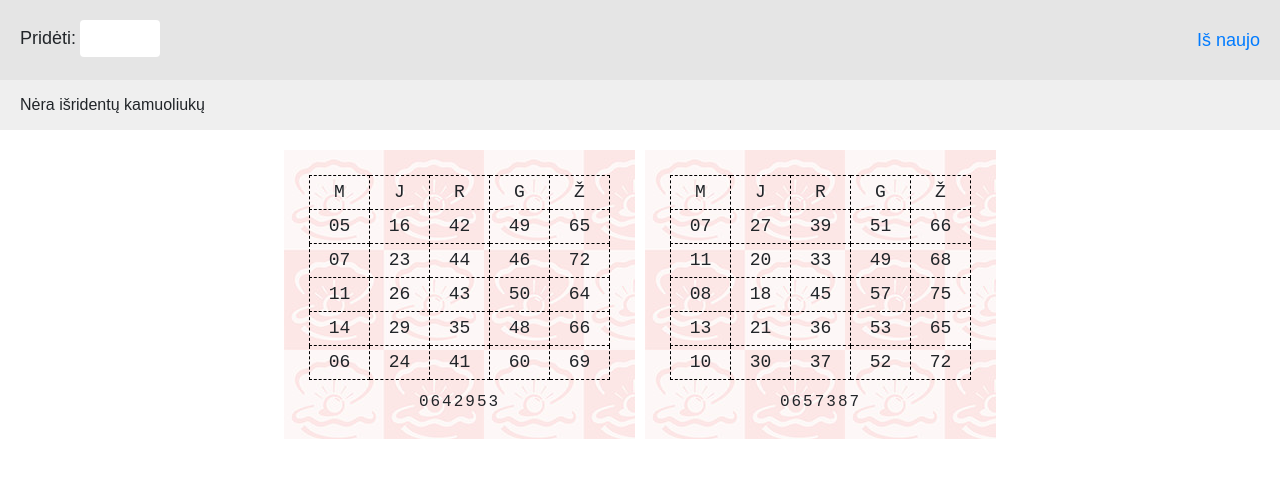
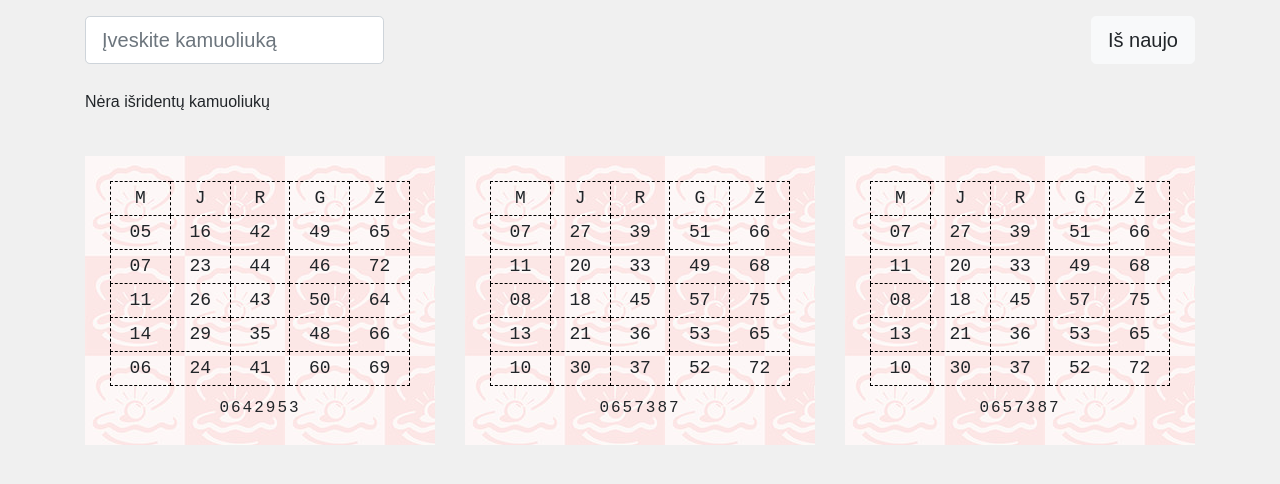
Before and after one commit to edvinasjurele/teleloto-crossout, a React (Create React App) app: page / in a window 1280 px wide. Shown: the top 484 px of the page. Built offline with nearby package versions, Linux system fonts and the light colour scheme.

Commit message:
Add Sphere balls, fix tickets grid

```diff
--- a/src/App.css
+++ b/src/App.css
@@ -1,19 +1,9 @@
-.App__tickets {
-  /* text-align: center; */
-  padding: 15px;
+.App__header {
+  font-size: 18px;
+  /* background-color: #e5e5e5; */
 }
 
-.App__header {
-  font-size: 18px;
-  padding: 20px;
-  background-color: #e5e5e5;
+.App__balls-bar {
+  min-height: 60px;
+  /* background-color: #efefef; */
 }
-
-.App__rolled-balls-bar {
-  display: flex;
-  flex-wrap: wrap;
-  padding: 10px 20px;
-  align-items: center;
-  min-height: 50px;
-  background-color: #efefef;
-}
--- a/src/App.js
+++ b/src/App.js
@@ -3,6 +3,7 @@ import "./App.css";
 
 import Ticket from "./components/Ticket";
 import Ball from "./components/Ball";
+import Sphere from "./components/Sphere";
 import Input from "./components/Input";
 
 const STORAGE_KEY = "appState";
@@ -122,47 +123,83 @@ class App extends Component {
     const { rolledValues } = this.state;
     return (
       <div className="App">
-        <div className="App__header d-flex flex-wrap justify-content-between align-items-center">
+        <div className="App__header pt-3 pb-2">
+          <div className="container">
+            <div className="d-flex flex-wrap justify-content-between align-items-center">
               <div className="d-flex flex-wrap">
-            <form onSubmit={this.handleEnteredNumberCrossout} className="mr-3">
-              <label htmlFor="numberToAdd">Pridėti: </label>
+                <form onSubmit={this.handleEnteredNumberCrossout}>
                   <Input
                     id="numberToAdd"
+                    placeholder="Įveskite kamuoliuką"
+                    size="lg"
                     value={this.state.value}
                     onChange={this.handleEnteredNumber}
-                className="ml-1 text-center"
                   />
                 </form>
               </div>
               <div>
-            <a href="#is-naujo" onClick={this.invalidateCache}>
+                <button
+                  type="button"
+                  className="btn btn-light btn-lg"
+                  onClick={this.invalidateCache}
+                >
                   Iš naujo
-            </a>
+                </button>
               </div>
             </div>
-        <div className="App__rolled-balls-bar">
+          </div>
+        </div>
+        <div className="App__balls-bar d-flex flex-wrap align-items-center">
+          <div className="container">
             {rolledValues.length ? (
               <div className="d-flex align-items-center w-100">
                 <div style={{ flex: 1 }}>
                   {rolledValues.map((value, index) => (
-                  <Ball key={index} value={value} className="d-inline-block" />
+                    <Sphere
+                      key={index}
+                      value={value}
+                      className="d-inline-block mr-1 my-1"
+                    />
                   ))}
                 </div>
-              <a
-                href="#atgal"
+                <button
+                  type="button"
+                  className="btn btn-light ml-2"
                   onClick={this.removeLastRolledValue}
-                className="ml-2"
                 >
                   Trinti
-              </a>
+                </button>
               </div>
             ) : (
               <div>Nėra išridentų kamuoliukų</div>
             )}
           </div>
-        <div className="App__tickets text-center">
-          <Ticket rolledValues={this.state.rolledValues} {...ticket1} />
-          <Ticket rolledValues={this.state.rolledValues} {...ticket2} />
+        </div>
+        <div className="container text-center">
+          <div className="row mt-3">
+            <div className="circle" />
+            <div className="col-12 col-md-6 col-lg-4">
+              <Ticket
+                className="d-inline-block text-center my-2"
+                rolledValues={this.state.rolledValues}
+                {...ticket1}
+              />
+            </div>
+            <div className="col-12 col-md-6 col-lg-4">
+              <Ticket
+                className="d-inline-block text-center my-2"
+                rolledValues={this.state.rolledValues}
+                {...ticket2}
+              />
+            </div>
+            <div className="col-12 col-md-6 col-lg-4">
+              <Ticket
+                className="d-inline-block text-center my-2"
+                rolledValues={this.state.rolledValues}
+                {...ticket2}
+              />
+            </div>
+          </div>
         </div>
       </div>
     );
--- a/src/components/Ball/index.css
+++ b/src/components/Ball/index.css
@@ -1,9 +1,8 @@
 .Ball {
   line-height: 1;
-  margin: 5px;
   background-color: darkgrey;
   border-radius: 50%;
-  padding: 5px;
+  padding: 7px;
 }
 
 .Ball.Ball--blue {
--- a/src/components/Input/index.css
+++ b/src/components/Input/index.css
@@ -1,8 +1,3 @@
 .Input {
-  font-size: 18px;
-  padding: 5px;
-  border-radius: 4px;
-  border-style: none;
-  max-width: 80px;
-  outline: none;
+  box-shadow: none !important;
 }
--- a/src/components/Input/index.js
+++ b/src/components/Input/index.js
@@ -4,16 +4,29 @@ import cx from "classnames";
 
 import "./index.css";
 
-const Input = ({ className, ...props }) => (
-  <input type="text" {...props} className={cx("Input", className)} />
-);
+const Input = ({ className, size, ...props }) => {
+  const inputSize = {
+    lg: "form-control-lg",
+    sm: "form-control-sm"
+  }[size];
+
+  return (
+    <input
+      type="text"
+      {...props}
+      className={cx("Input form-control", inputSize, className)}
+    />
+  );
+};
 
 Input.propTypes = {
-  className: PropTypes.string
+  className: PropTypes.string,
+  size: PropTypes.oneOf(["lg", "sm", undefined])
 };
 
 Input.defaultProps = {
-  className: undefined
+  className: undefined,
+  size: undefined
 };
 
 export default Input;
--- /dev/null
+++ b/src/components/Sphere/index.css
@@ -0,0 +1,53 @@
+.Sphere {
+  line-height: 34px;
+  text-align: center;
+  display: block;
+  background: black;
+  border-radius: 50%;
+  height: 35px;
+  width: 35px;
+  margin: 0;
+  color: white;
+}
+
+.Sphere.Sphere--blue {
+  background: radial-gradient(
+    circle at 30% 30%,
+    rgba(0, 0, 255, 0.75) 40%,
+    rgba(0, 0, 55, 1) 100%
+  );
+}
+
+.Sphere.Sphere--black {
+  background: radial-gradient(
+    circle at 30% 30%,
+    rgba(60, 60, 60, 0.75) 40%,
+    rgba(0, 0, 0, 1) 100%
+  );
+}
+
+.Sphere.Sphere--red {
+  background: radial-gradient(
+    circle at 30% 30%,
+    rgba(255, 0, 0, 0.75) 40%,
+    rgba(55, 0, 0, 1) 100%
+  );
+}
+
+.Sphere.Sphere--yellow {
+  background: radial-gradient(
+    circle at 30% 30%,
+    rgb(240, 240, 0) 40%,
+    rgba(55, 55, 0, 1) 100%
+  );
+  color: black;
+}
+
+.Sphere.Sphere--green {
+  background: radial-gradient(
+    circle at 30% 30%,
+    rgba(0, 245, 0, 1) 40%,
+    rgba(0, 55, 0, 1) 100%
+  );
+  color: black;
+}
--- /dev/null
+++ b/src/components/Sphere/index.js
@@ -0,0 +1,32 @@
+import React from "react";
+import PropTypes from "prop-types";
+import cx from "classnames";
+
+import "./index.css";
+
+const Sphere = ({ value, className }) => {
+  const getSphereColor = color => {
+    if (value > 0 && value < 16) return "Sphere--blue";
+    if (value >= 16 && value < 31) return "Sphere--black";
+    if (value >= 31 && value < 46) return "Sphere--red";
+    if (value >= 46 && value < 61) return "Sphere--yellow";
+    if (value >= 61 && value < 76) return "Sphere--green";
+  };
+
+  return (
+    <div className={cx("Sphere", className, getSphereColor())}>
+      {value.toString().length === 1 ? `0${value}` : value}
+    </div>
+  );
+};
+
+Sphere.propTypes = {
+  value: PropTypes.string.isRequired,
+  className: PropTypes.string
+};
+
+Sphere.defaultProps = {
+  className: undefined
+};
+
+export default Sphere;
--- a/src/components/Ticket/index.css
+++ b/src/components/Ticket/index.css
@@ -1,8 +1,5 @@
 .Ticket {
   font-family: "Courier New", Courier, monospace, sans-serif;
-  text-align: center;
-  display: inline-block;
-  margin: 5px 5px 25px 5px;
   padding: 25px;
 
   background: url(../../images/bg.jpg) left top;
--- a/src/components/Ticket/index.js
+++ b/src/components/Ticket/index.js
@@ -1,14 +1,15 @@
 import React from "react";
 import PropTypes from "prop-types";
+import cx from "classnames";
 import TicketField from "../TicketField";
 
 import "./index.css";
 
 const headerLetters = ["M", "J", "R", "G", "Ž"];
 
-const Ticket = ({ values, rolledValues, number, ...props }) => (
-  <div className="Ticket">
-    <table {...props}>
+const Ticket = ({ values, rolledValues, number, className, ...props }) => (
+  <div className={cx("Ticket", className)} {...props}>
+    <table>
       <thead>
         <tr>
           {headerLetters.map((letter, index) => (
@@ -40,11 +41,13 @@ const Ticket = ({ values, rolledValues, number, ...props }) => (
 
 Ticket.propTypes = {
   values: PropTypes.arrayOf(PropTypes.array.isRequired).isRequired,
-  rolledValues: PropTypes.arrayOf(PropTypes.string)
+  rolledValues: PropTypes.arrayOf(PropTypes.string),
+  className: PropTypes.string
 };
 
 Ticket.defaultProps = {
-  rolledValues: []
+  rolledValues: [],
+  className: undefined
 };
 
 export default Ticket;
--- a/src/index.css
+++ b/src/index.css
@@ -2,8 +2,7 @@ body {
   margin: 0;
   padding: 0;
   font-family: Arial, Helvetica, sans-serif;
-
-  /* background-color: #ddd; */
+  background-color: rgb(240, 240, 240);
 }
 
 p {
```
Lines whose indentation alone changed are shown as unchanged.
